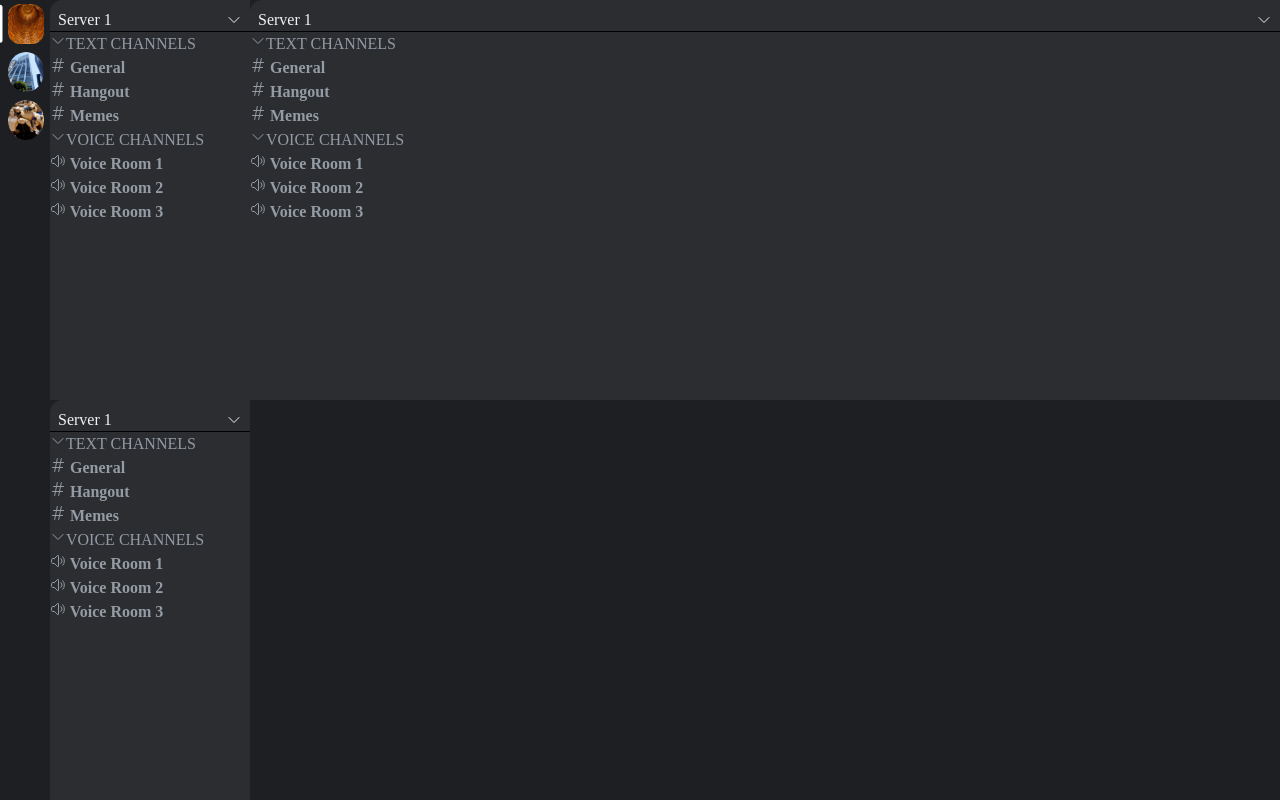
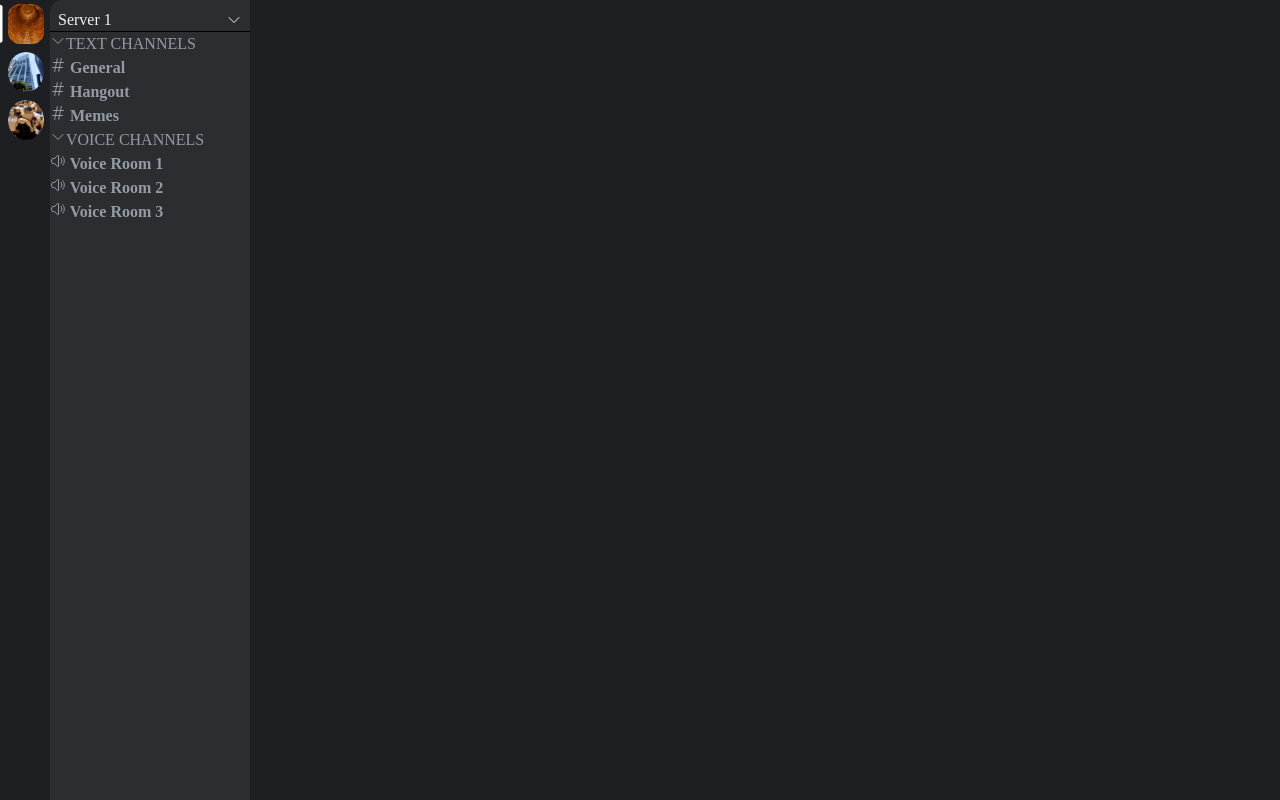
Before and after one commit to DimRev/Echochord-FrontEnd, a React (Vite) app: page /s101 in a window 1280 px wide. Built offline with nearby package versions, Linux system fonts and the light colour scheme.

Commit message:
Add useEffect to route to url Params

```diff
--- a/src/pages/ChatPage.tsx
+++ b/src/pages/ChatPage.tsx
@@ -1,5 +1,4 @@
 import { useContext, useEffect, useState } from 'react'
-import ChannelSideBar from '../cmps/ChannelSideBar'
 import {
   Server,
   TextChannel,
@@ -22,16 +21,21 @@
     useState<TextChannel | null>(null)
   const [selectedVoiceChannel, setSelectedVoiceChannel] =
     useState<VoiceChannel | null>(null)
-  const { selectedServer, setSelectedServer } = useContext(
+  const { setSelectedServer } = useContext(
     SelectedServerContext,
   ) as SelectedServerContextType
+
   const { servers } = useContext(ServersContext) as ServersContextType
+  const { serverId, channelId } = useParams()
 
-  const { serverId } = useParams()
   useEffect(() => {
     const server = getServerByServerId(serverId)
-    if (server) setSelectedServer(server)
-  }, [serverId, servers])
+    const textChannel = getTextChannelById(channelId)
+    if (server && serverId) setSelectedServer(server)
+    else setSelectedServer(null)
+    if (textChannel && channelId) setSelectedTextChannel(textChannel)
+    else setSelectedTextChannel(null)
+  }, [serverId, channelId, servers])
 
   function getServerByServerId(
     serverId: string | undefined,
@@ -40,18 +44,14 @@
     return server
   }
 
-  function onSelectTextChannel(TextChannelId: string): void {
-    const textChannel = selectedServer?.textChannels.find(
-      (textChannel) => textChannel.id === TextChannelId,
+  function getTextChannelById(
+    channelId: string | undefined,
+  ): TextChannel | undefined {
+    const server = servers?.find((server) => server._id === serverId)
+    const textChannel = server?.textChannels.find(
+      (textChannel) => textChannel.id === channelId,
     )
-    if (textChannel) setSelectedTextChannel(textChannel)
-  }
-
-  function onSelectVoiceChannel(VoiceChannelId: string): void {
-    const voiceChannel = selectedServer?.voiceChannels.find(
-      (voiceChannel) => voiceChannel.id === VoiceChannelId,
-    )
-    if (voiceChannel) setSelectedVoiceChannel(voiceChannel)
+    return textChannel
   }
 
   return (
@@ -63,10 +63,6 @@
           setSelectedTextChannel,
           setSelectedVoiceChannel,
         }}>
-        <ChannelSideBar
-          onSelectTextChannel={onSelectTextChannel}
-          onSelectVoiceChannel={onSelectVoiceChannel}
-        />
         <Outlet />
       </SelectedChannelContext.Provider>
     </section>
```
